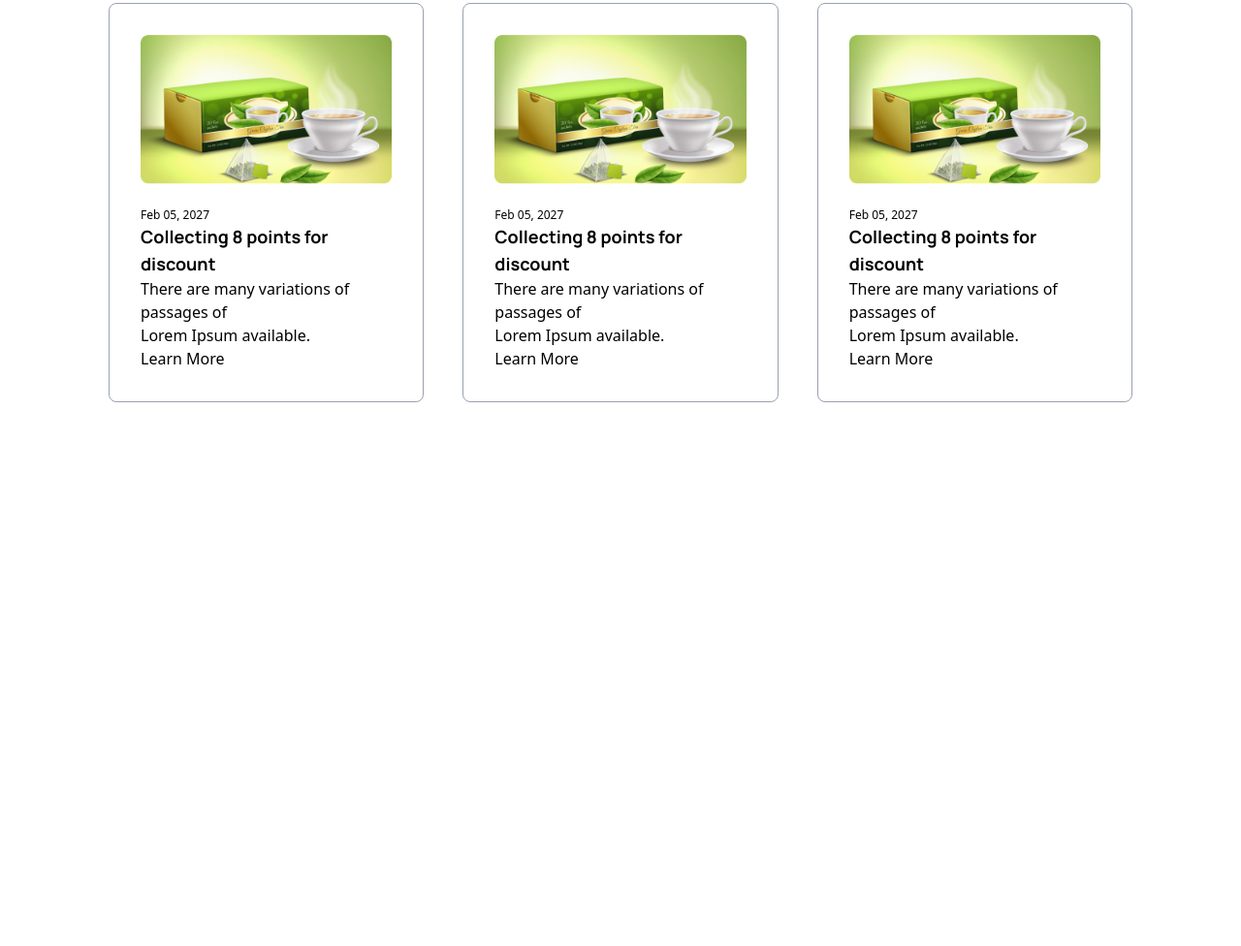
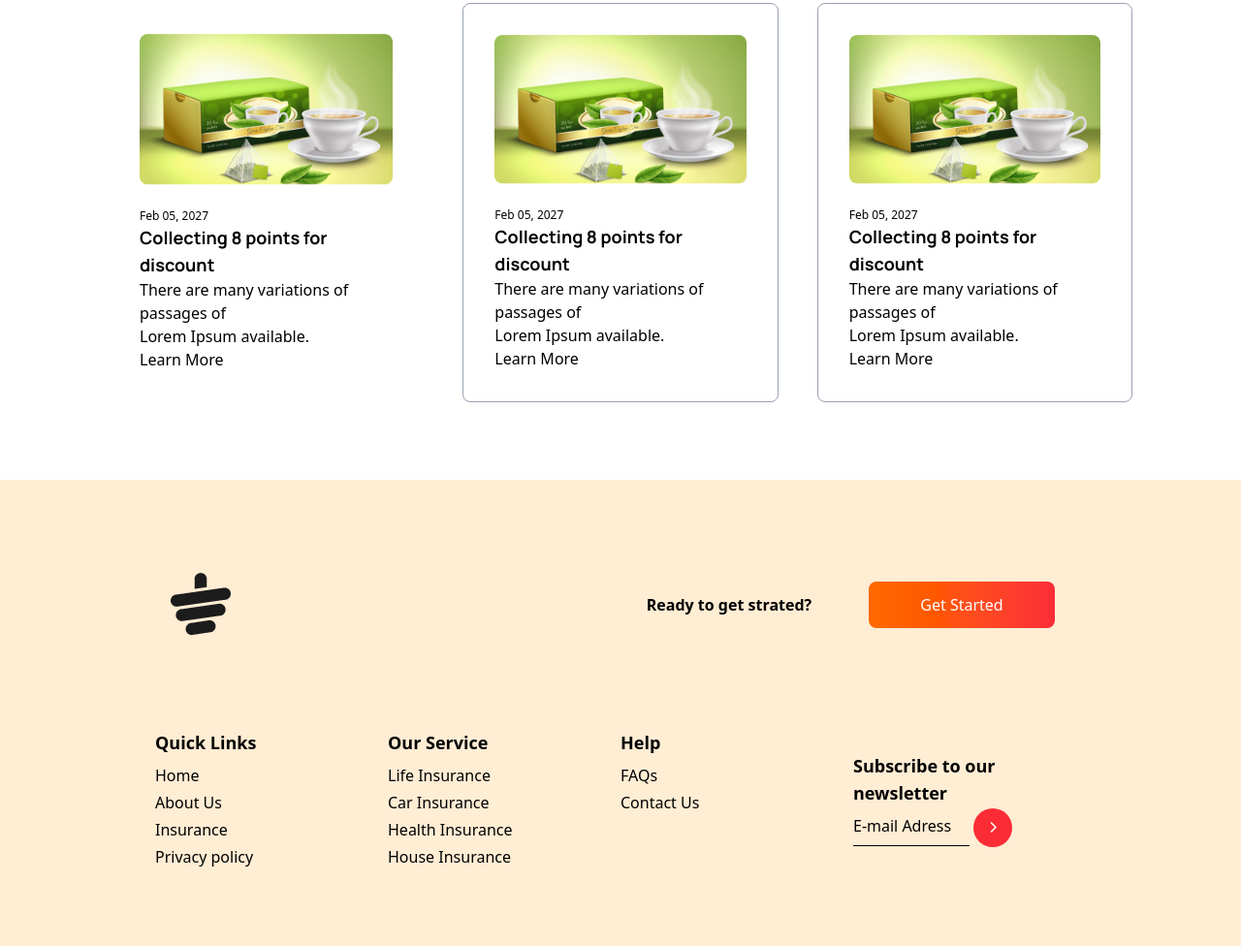
Before and after one commit to mohammadmostofa/tailwind-project-two, a plain HTML site: page index.html in a window 1280 px wide. Shown: the part 2669-3645 px from the top of the page at 97% size. Before the commit the page ends 3164 px from the top, so only its background shows below. Drawn offline with nearby package versions, Linux system fonts and the light colour scheme.

Commit message:
footer section done

```diff
--- a/index.html
+++ b/index.html
@@ -346,7 +346,7 @@
        <div class="grid grid-cols-1 md:grid-cols-3 gap-10 pb-20">
 
         <!-- news box-1 start -->
-       <div class="border rounded-lg border-gray-400 p-8 ">
+       <div class=" rounded-lg border-gray-400 p-8 ">
 
         <img class="mx-auto" src="images/news-1.png" alt="">
         <br>
@@ -406,11 +406,120 @@
      </section>
     <!-- news section end -->
 
+
   </main>
+
+
+   <!-- footer section start -->
+<footer class="grid grid-cols-1 bg-orange-100 py-10 ">
+
+
+  <!-- logo and bar start-->
+   <div class="  w-3/4 grid md:grid-cols-2 justify-center items-center text-center mx-auto  px-4 py-14 ">
+
+    <!-- logo -->
+     <div>
+      <img class="mx-auto md:mx-0" src="images/cup.png" alt="">
+    </div>
+
+     <div class="grid grid-cols-1 md:grid-cols-2 justify-center items-center gap-4 ">
+      <p class="text-base md:text-xs lg:text-base text-black font-bold ">Ready to get strated?</p>
+      <button class="py-3 px-2 text-white bg-gradient-to-r from-orange-500 to-red-500 capitalize rounded-lg md:mx-4">get started</button>
+     </div>
+
+   </div>
+<!-- logo and bar end-->
+
+<!-- footer menu bar container start -->
+
+<div class="w-3/4 grid grid-cols-1 md:grid-cols-3  lg:grid-cols-4 mx-auto  py-10">
+
+
+  <!-- footer menu-one start-->
+
+  <div >
+
+    <h4 class="text-lg text-black font-bold mb-2">Quick Links</h4>
+
+    <ul class="space-y-1">
+
+      <li> <a href="#">Home</a></li>
+      <li> <a href="#">About Us</a></li>
+      <li> <a href="#">Insurance</a></li>
+      <li> <a href="#">Privacy policy</a></li>
+
+    </ul>
+
+  </div>
+
+  <!-- footer menu-one end-->
+
+<!-- footer menu-two start -->
+
+<div >
+
+    <h4 class="text-lg text-black font-bold mb-2">Our Service</h4>
+
+    <ul class="space-y-1">
+
+      <li> <a href="#">Life Insurance</a></li>
+      <li> <a href="#">Car Insurance</a></li>
+      <li> <a href="#">Health Insurance</a></li>
+      <li> <a href="#">House Insurance</a></li>
+
+    </ul>
+
+  </div>
+
+<!-- footer menu-two end -->
+
+<!-- footer menu-three start -->
+
+<div >
+
+    <h4 class="text-lg text-black font-bold mb-2">Help</h4>
+
+    <ul class="space-y-1">
+
+      <li> <a href="#">FAQs</a></li>
+      <li> <a href="#">Contact Us</a></li>
+
+    </ul>
+
+  </div>
+
+<!-- footer menu-three end -->
+
+
+<!-- footer menu-four start -->
+
+<div class="md:mt-6">
+
+  <h2 class="text-lg text-black font-bold">Subscribe to our <br> newsletter</h2>
+
+  <div>
+
+    <input class="placeholder:text-black border-b-1 py-2 lg:w-2/4" type="email" placeholder="E-mail Adress">
+
+    <button class="bg-red-500 py-3 px-4 rounded-full text-white text-center text-xs"><i class="fa-solid fa-chevron-right "></i></button>
+
+  </div>
+
+</div>
+
+<!-- footer menu-four end -->
+
+
+
+</div>
+
+<!-- footer menu bar container start -->
 
 
 
 
+</footer>
+    <!-- footer section end -->
 
 
 
```
